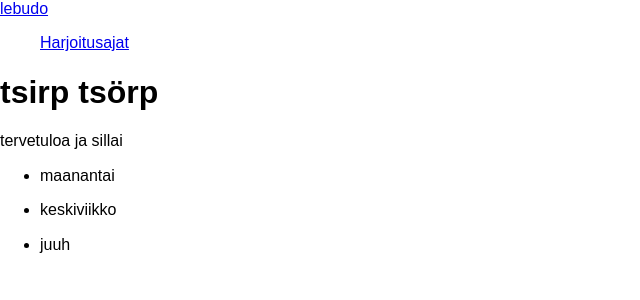
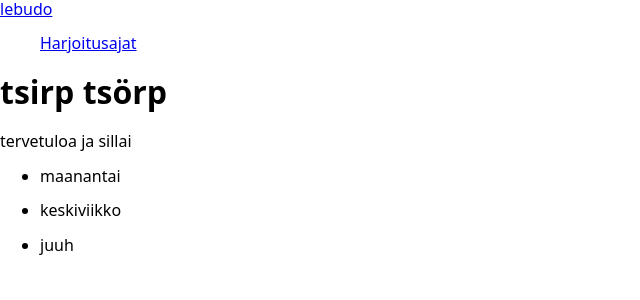
Before and after one commit to lime/lebudo, a Jekyll site: the page built from harjoitusajat.markdown, in a window 1280 px wide. Shown: the top 300 px of the page, without its empty margins (0-640 px from the left). Built offline with Jekyll 4.4.1, drawn with Linux system fonts in a browser that asks for light colours; nearby versions of some CDN libraries.

Commit message:
Use the system font family

```diff
--- a/assets/main.scss
+++ b/assets/main.scss
@@ -1,3 +1,19 @@
 ---
 ---
 @charset "utf-8";
+
+// https://bitsofco.de/the-new-system-font-stack/
+$base-font-family: system-ui,
+  -apple-system,
+  BlinkMacSystemFont,
+  "Segoe UI",
+  Roboto,
+  Oxygen-Sans,
+  Ubuntu,
+  Cantarell,
+  "Helvetica Neue",
+  sans-serif;
+
+body {
+  font-family: $base-font-family;
+}
```
